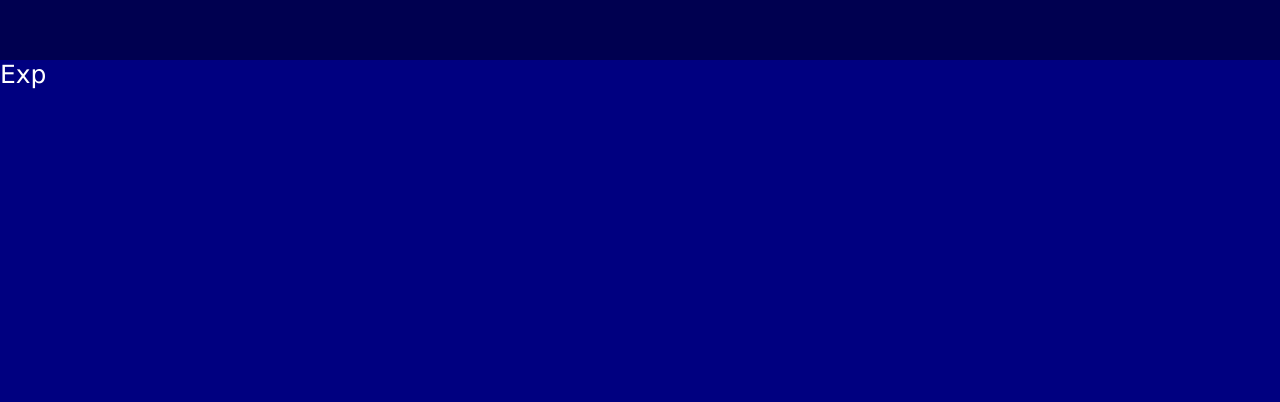
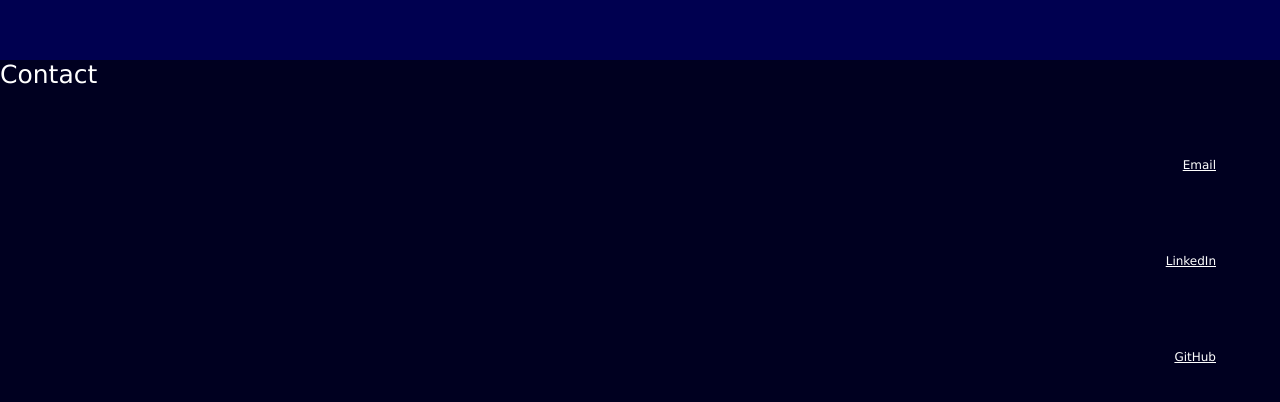
Before and after one commit to DaliborSkocibusic/MVP-Dalibor-Skocibusic, a plain HTML site: page index.html in a window 1280 px wide. Shown: the part 2340-2742 px from the top of the page. Drawn offline with Linux system fonts and the light colour scheme.

Commit message:
Doing what I did before class Monday

```diff
--- a/index.html
+++ b/index.html
@@ -52,7 +52,7 @@ project)
     <div><a href="#home" class="nav__items nav__items--first">Home</a></div>
     <div><a href="#tech" class="nav__items nav__items--second">Tech</a></div>
     <div><a href="#projects" class="nav__items nav__items--third">Proj</a></div>
-    <div><a href="#experience" class="nav__items nav__items--fourth">Exp</a></div>
+    <!-- <div><a href="#experience" class="nav__items nav__items--fourth">Exp</a></div> -->
     <!-- <div><a href="#about" class="nav__items nav__items--fifth">About</a></div> -->
     <div><a href="#contact" class="nav__items nav__items--sixth">Contact</a></div>
 </nav>
@@ -63,10 +63,11 @@ project)
         <h3 class="page-section dissapearing">Home</h3>
         <div class="page-section__home-container">
             <p class="page-section__home-element-right-head">My name is Dalibor and I am a:</p>
-            <img id="photo" src=".\LinkedInPhoto.jpg" alt="Dalibor Skocibusic" width="250" class="shadow page-section__home-element-left">
+            <img id="photo" src=".\LinkedInPhoto.jpg" alt="Dalibor Skocibusic" width="250"
+                class="shadow page-section__home-element-left">
             <p class="page-section__home-element-right">_nology trainee developer</p>
             <p class="page-section__home-element-right">software engineering / data science student</p>
-            <p class="page-section__home-element-right">experienced electrical engineer</p>
+            <!-- <p class="page-section__home-element-right">experienced electrical engineer</p> -->
         </div>
     </div>
 
@@ -90,8 +91,23 @@ project)
         <h3 class="page-section dissapearing">Projects</h3>
         <p>This will be filled with projects as the course progresses</p>
     </div>
-    <div class="page-section" id="experience">Exp</div>
-    <div class="page-section" id="contact">Contact</div>
+    <!-- <div class="page-section" id="experience">Exp</div> -->
+    <div class="page-section page-section__contact-container" id="contact">Contact
+        <p class="page-section__contact-items">
+            <a href="mailto:dalibor_skocibusic@hotmail.com">Email</a>
+        </p>
+
+        <p class="page-section__contact-items">
+
+            <a
+                href="https://www.linkedin.com/in/dalibor-skocibusic/">
+                LinkedIn</a>
+        </p>
+        <p class="page-section__contact-items">
+            <a href="https://github.com/DaliborSkocibusic">
+                GitHub</a>
+        </p>
+    </div>
 </body>
 
 <footer class="page-footer">
--- a/style.scss
+++ b/style.scss
@@ -68,6 +68,7 @@ div {
 a {
     display: flex;
     justify-content: center;
+    color: white;
 }
 .nav__items {
     font-size: 20px;
@@ -99,7 +100,7 @@ html,
 body {
     scroll-behavior: smooth;
     position: absolute;
-    background-color: rgb(170, 203, 21);
+    background-color: blue;
     margin: 0;
     padding: 0;
     border: 0;
@@ -234,6 +235,47 @@ body {
         align-items: center;
         justify-content: space-around;
     }
+
+    &__contact-container {
+        display: flexbox;
+        // margin-top: 20vh;
+        // margin-right: 10vh;
+        // height: 15vh;
+
+        display: flexbox;
+        justify-content: right;
+        align-items: center;
+
+        @include devices.phone {
+            font-size: 25px;
+        }
+
+        @include devices.tablet {
+            font-size: 25px;
+        }
+        @include devices.tablet-landscape {
+            font-size: 25px;
+        }
+
+        @include devices.laptop {
+            font-size: 25px;
+        }
+
+        @include devices.largest {
+            font-size: 25px;
+        }
+    }
+
+        &__contact-items {
+            color: white;
+        position: static;
+        margin-right: 5vw;
+        margin-top: 7vh;
+        height: 5vh;
+
+        justify-content: right;
+        align-items: center;
+    }
 }
 
 .dissapearing {
```
Also changed, not shown: style.css.
